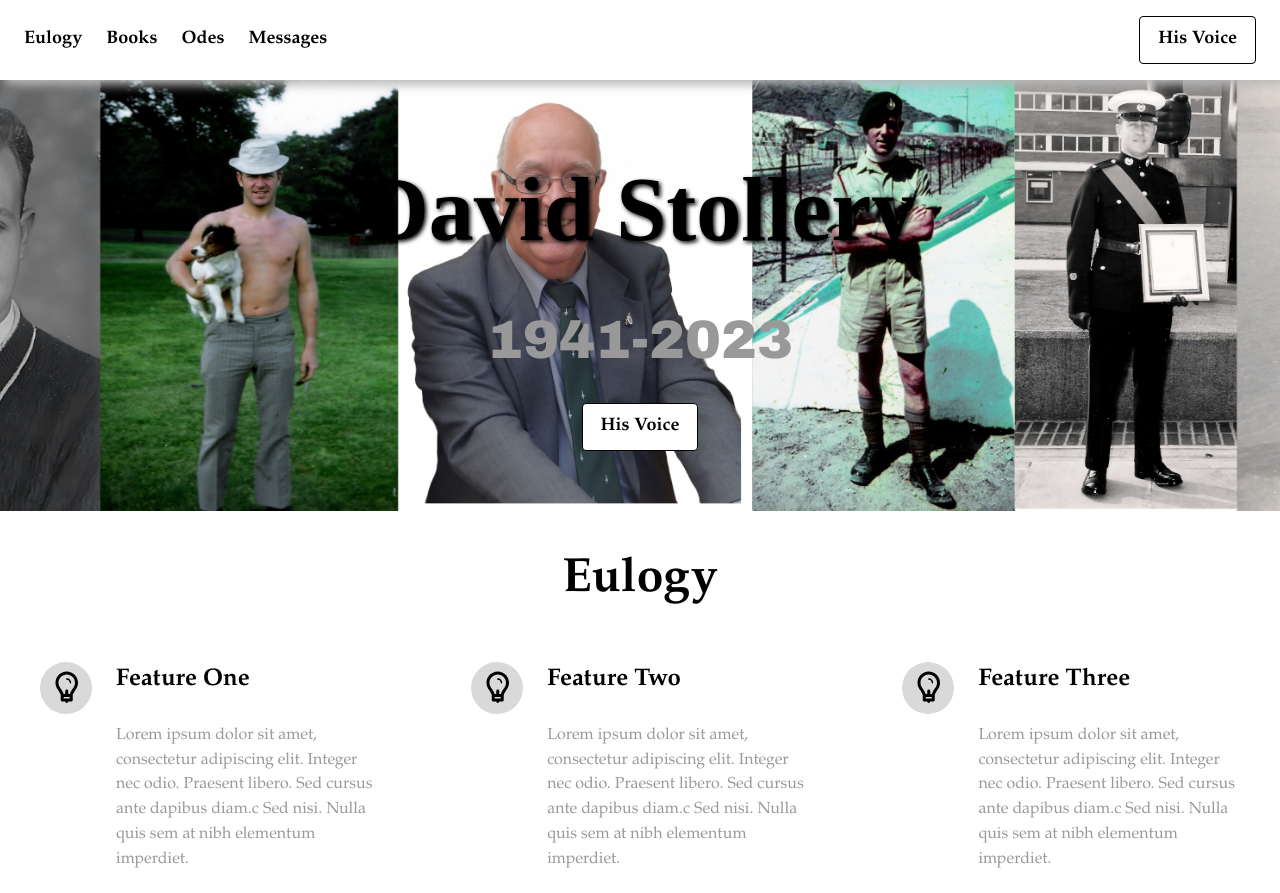
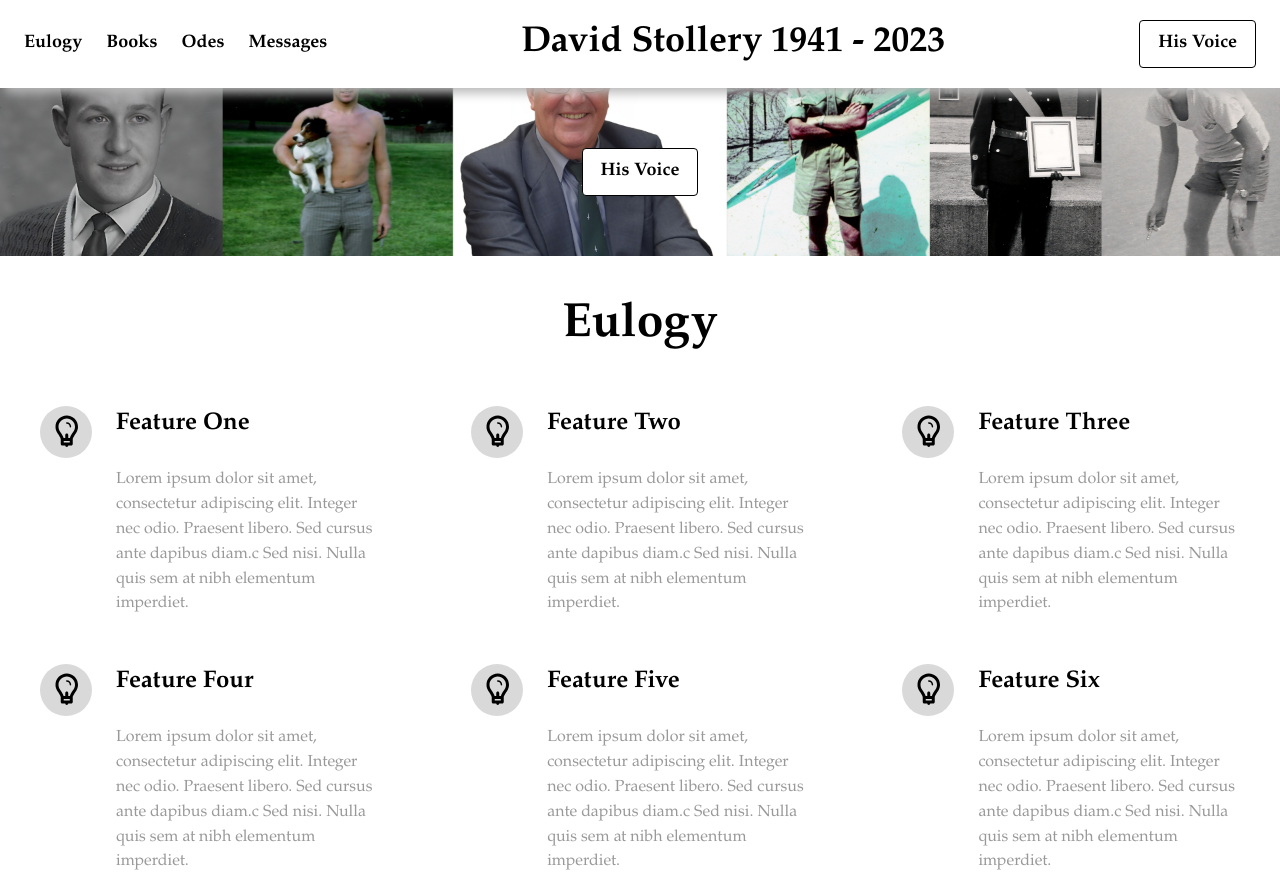
Before and after one commit to PhilStollery/david-eulogy, a website built with Parcel: page index.html in a window 1280 px wide. Shown: the top 893 px of the page. Built offline with nearby package versions, Linux system fonts and the light colour scheme.

Commit message:
moving title

```diff
--- a/index.html
+++ b/index.html
@@ -58,6 +58,9 @@
                 <a href="#messages" class="home-link03 Anchor">Messages</a>
               </div>
             </div>
+            <div class="home-left-side">
+              <h1>David Stollery 1941 - 2023</h1>
+            </div>
             <div class="home-right-side">
               <button class="home-cta-btn Anchor button">His Voice</button>
             </div>
@@ -83,8 +86,6 @@
         <div class="home-hero">
           <div class="home-content-container">
             <div class="home-hero-text">
-              <h1 class="home-heading">David Stollery</h1>
-              <span class="home-text">1941-2023</span>
               <button class="home-cta-btn1 Anchor button">His Voice</button>
             </div>
           </div>
```
